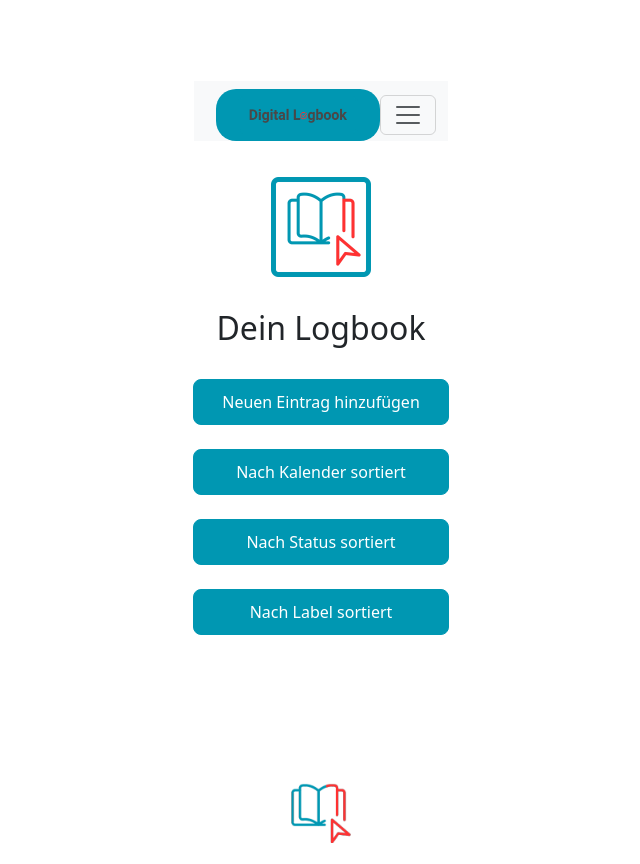
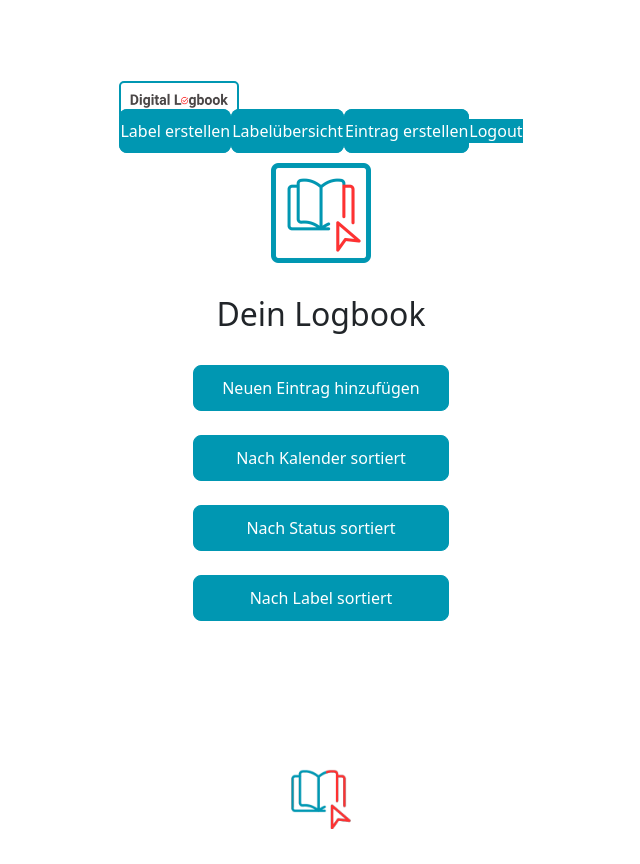
Before and after one commit to acrivopoulosdotcom/digital-logbook, a React (Vite) app in the folder frontend/: page /home in a window 1280 px wide. Shown: the whole page, without its empty margins (319-959 px from the left). Built offline with nearby package versions, Linux system fonts and the light colour scheme.

Commit message:
complete reset

```diff
--- a/frontend/src/Header/Header.tsx
+++ b/frontend/src/Header/Header.tsx
@@ -1,84 +1,59 @@
-import Container from 'react-bootstrap/Container';
 import "./Header.css";
-import Nav from 'react-bootstrap/Nav';
-import Navbar from 'react-bootstrap/Navbar';
-import NavDropdown from 'react-bootstrap/NavDropdown';
-import Offcanvas from 'react-bootstrap/Offcanvas';
-import {Image} from "react-bootstrap";
 import {useState} from "react";
-export default function Header() {
+import {Link} from "react-router-dom";
+import axios from "axios";
+import normalImage from "./burger-icon.png";
+import clickedImage from "./close-icon.png";
 
-    const [isHovered, setIsHovered] = useState(false);
-    const [isActive, setIsActive] = useState(false);
-    const isHeaderHidden: boolean = false;
+
+type Props = {
+    user: string
+}
+export default function Header(headerProps: Props) {
+    const [isOpen, setIsOpen] = useState(false);
+    const [user, setUser] = useState("");
+    const [userId, setUserId] = useState("");
+    const [isClicked, setIsClicked] = useState(false);
+
+    const handleToggleClick = () => {
+        setIsOpen(!isOpen);
+        setIsClicked(!isClicked);
+    }
+
+    const handleLogout = () => {
+        axios.get('/api/user/currentUser/' + headerProps.user)
+            .then(response => {
+                console.log(response.data);
+                console.log(user);
+                setUserId(response.data)
+                console.log(userId)
+            })
+            .catch(error => {
+                console.error('Fehler beim Abmelden:', error);
+            });
+        setUser("");
+        setIsOpen(false);
+    };
 
     return (
-        <header id="header" className={`${isHeaderHidden ? 'header-hidden' : ''}`}>
-                <Navbar expand={'xxl'} className="bg-body-tertiary mb-3">
-                    <Container fluid>
-                        <Nav.Link className="container-textlogo"
-                                  href="/"
-                                  onMouseEnter={() => setIsHovered(true)}
-                                  onMouseLeave={() => setIsHovered(false)}
-                                  onTouchStart={() => setIsActive(true)}
-                                  onTouchEnd={() => setIsActive(false)}
-                        >
-                            <Image className="header-textlogo" src={isHovered || isActive ? "./icons/textlogo-white.png" : "./icons/textlogo.png"} />
-                        </Nav.Link>
-                        <Navbar.Toggle aria-controls={`offcanvasNavbar-expand-${'xxl'}`} />
-                        <Navbar.Offcanvas
-                            id={`offcanvasNavbar-expand-${'xxl'}`}
-                            aria-labelledby={`offcanvasNavbarLabel-expand-${'xxl'}`}
-                            placement="end"
-                        >
-                            <Offcanvas.Header closeButton>
-                                <Offcanvas.Title id={`offcanvasNavbarLabel-expand-${'xxl'}`}>
-                                    MENÜ
-                                </Offcanvas.Title>
-                            </Offcanvas.Header>
-                            <Offcanvas.Body>
-                                <Nav className="justify-content-end flex-grow-1 pe-3">
-                                    <NavDropdown
-                                        title="Dein Account"
-                                        id={`offcanvasNavbarDropdown-expand-${'xxl'}`}
-                                    >
-                                        <NavDropdown.Item href="/accessdata">Zugangsdaten</NavDropdown.Item>
-                                        <NavDropdown.Divider />
-                                        <NavDropdown.Item href="/settings">
-                                            Einstellungen
-                                        </NavDropdown.Item>
-                                    </NavDropdown>
-                                    <NavDropdown
-                                        title="Deine Label"
-                                        id={`offcanvasNavbarDropdown-expand-${'xxl'}`}
-                                    >
-                                        <NavDropdown.Item href="/labelOverview">
-                                            Label-Übersicht
-                                        </NavDropdown.Item>
-                                        <NavDropdown.Divider />
-                                        <NavDropdown.Item href="/addLabel">
-                                            Hinzufügen eines Labels
-                                        </NavDropdown.Item>
-                                    </NavDropdown>
-                                    <NavDropdown
-                                        title="Deine Einträge"
-                                        id={`offcanvasNavbarDropdown-expand-${'xxl'}`}
-                                    >
-                                        <NavDropdown.Item href="/newentry">
-                                            Eintrag hinzufügen
-                                        </NavDropdown.Item>
-                                        <NavDropdown.Divider />
-                                        <NavDropdown.Item href="/logbook">
-                                            Dein Logbook
-                                        </NavDropdown.Item>
-                                    </NavDropdown>
-                                    <Nav.Link href="/login">Logout</Nav.Link>
+        <>
+            <div className={"header"}>
+                <div className="logo-row">
+                    <Link to={"/home"}>
+                        <img className={"header-textlogo"} src={"./icons/textlogo.png"} alt="Logo"/>
+                    </Link>
+                    <button className={"menu-toggle"} onClick={handleToggleClick}>
+                        <img className={"header-burger-icon"} src={isClicked ? clickedImage: normalImage} alt={"Burger Icon"}/>
+                    </button>
+                </div>
 
-                                </Nav>
-                            </Offcanvas.Body>
-                        </Navbar.Offcanvas>
-                    </Container>
-                </Navbar>
-        </header>
-    )
+            </div>
+            <div className={`menu ${isOpen ? 'open' : ''} link-column` }>
+                <Link className={"text-white btn-a-standard"} to={"/addLabel"} onClick={() => setIsOpen(false)}>Label erstellen</Link>
+                <Link className={"text-white btn-a-standard"} to={"/labelOverview"} onClick={() => setIsOpen(false)}>Labelübersicht</Link>
+                <Link className={"text-white btn-a-standard"} to={"/newEntry"} onClick={() => setIsOpen(false)}>Eintrag erstellen</Link>
+                <Link className={"text-white btn-a-s"} to={"/"} onClick={handleLogout}>Logout</Link>
+            </div>
+        </>
+    );
 }
```
